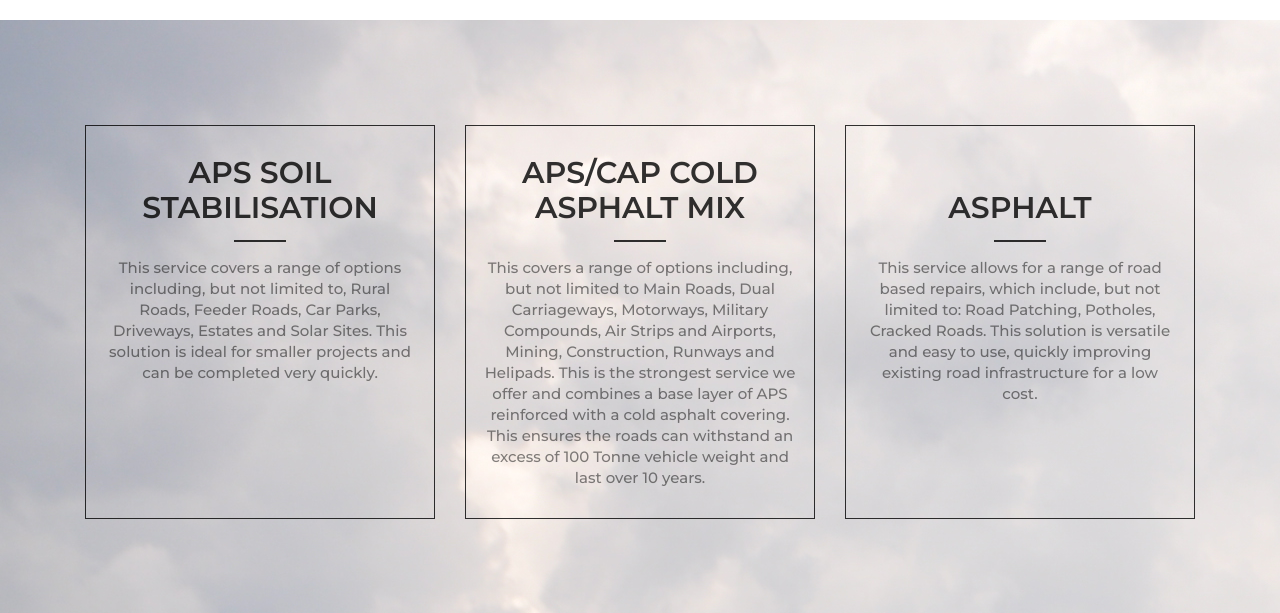
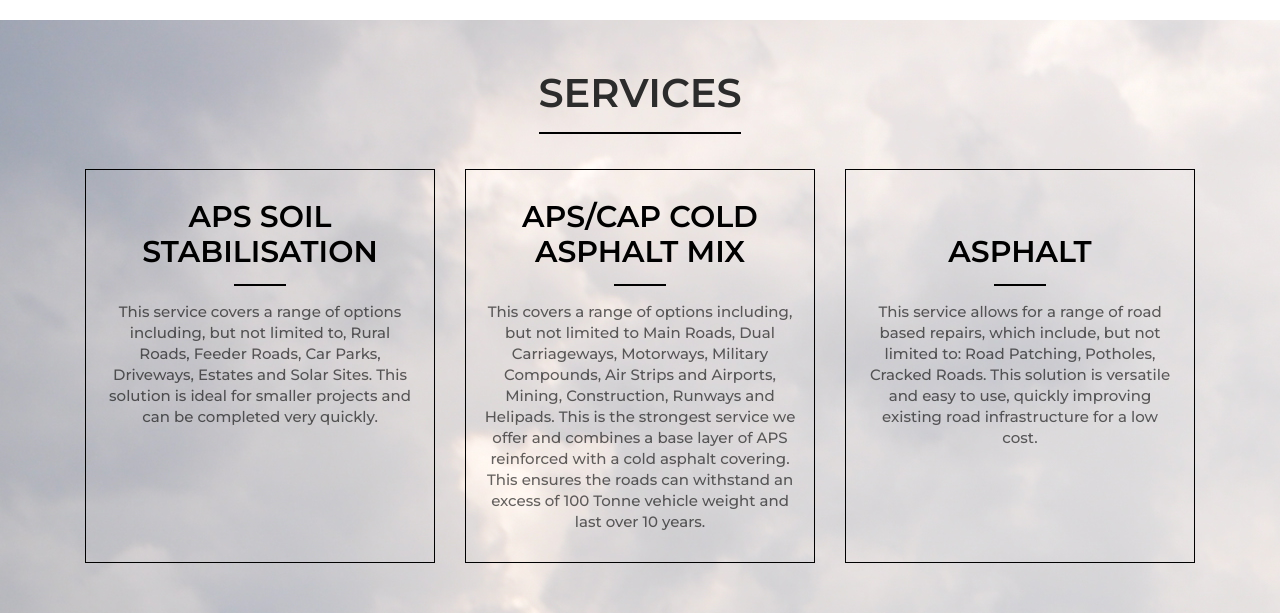
Before and after one commit to sachafrosell/arc-build, a React (Create React App) app: page /#/arc-roads in a window 1280 px wide. Shown: the part 1523-2136 px from the top of the page. Built offline with nearby package versions, Linux system fonts and the light colour scheme.

Commit message:
added services section adjusted css padding

```diff
--- a/src/ContactHeader.js
+++ b/src/ContactHeader.js
@@ -66,7 +66,7 @@ function ContactHeader() {
         ></div>
         <Container>
 
-          <div style={{textAlign: "left", paddingTop: "80px"}}>
+          <div style={{textAlign: "left", paddingTop: "80px", paddingLeft: "20px"}}>
             <h1 style={titleStyle} className="title">
               <span style={{fontWeight: "900px"}}>
                 GET IN TOUCH
--- a/src/Pillars2.js
+++ b/src/Pillars2.js
@@ -56,7 +56,7 @@ const divStyle2 = {
 }
 
 const colStyle = {
-  paddingTop: "5px",
+  paddingTop: "5px"
 
 }
 
@@ -85,8 +85,20 @@ constructor(props){
         {this.top()}
         <div className="wrapper"  >
 
-          <div className="section section-about-us" style={{paddingTop: "100px", paddingBottom: "100px", backgroundImage: "url(" + require("./assets/img/lake-burera.jpg") + ")"}}>
-            <Container style={{opacity: "80%"}}>
+
+
+          <div className="section section-about-us" style={{paddingTop: "50px", paddingBottom: "100px", backgroundImage: "url(" + require("./assets/img/lake-burera.jpg") + ")"}}>
+            <Container >
+              <Row>
+                <Col md="12" style={{textAlign: "center"}}>
+                  <h1 style={{fontSize: "40px", fontWeight: "900", marginBottom: "10px"}}>SERVICES</h1>
+                  <hr style={{border: "0.5px solid black",
+
+                    marginBottom: "30px",
+                    display: "block",
+                  maxWidth: "200px"}}></hr>
+                </Col>
+              </Row>
               <Row style={{display: "tableCell"}}>
                 <Col className="text-center" style={colStyle} md="4" id="assembly" onMouseEnter={this.handleHover} >
                   <div class="1" style={divStyle1} >
--- a/src/components/Headers/PillarPageHeader.js
+++ b/src/components/Headers/PillarPageHeader.js
@@ -69,7 +69,7 @@ function PillarPageHeader() {
           ref={pageHeader}
         ></div>
         <div className="content-left">
-          <Container style={{padding: "0px", paddingTop: "150px"}}>
+          <Container style={{padding: "0px", paddingTop: "150px", paddingLeft: "20px"}}>
             {dimensions.width >= 507 ? <h1 className="title" style={{textAlign: "left", fontSize: "60px", letterSpacing: "5px", fontWeight: "300"}}>
               <span >
                 ARC ROAD:
--- a/src/components/Headers/PillarPageHeader2.js
+++ b/src/components/Headers/PillarPageHeader2.js
@@ -69,7 +69,7 @@ function PillarPageHeader() {
           ref={pageHeader}
         ></div>
       <div className="content-left">
-          <Container style={{padding: "0px", paddingTop: "150px"}}>
+          <Container style={{padding: "0px", paddingTop: "150px", paddingLeft: "20px"}}>
             {dimensions.width >= 507 ? <h1 className="title" style={{textAlign: "left", fontSize: "60px", letterSpacing: "5px", fontWeight: "300"}}>
               <span >
                 ARC BUILD:
```
